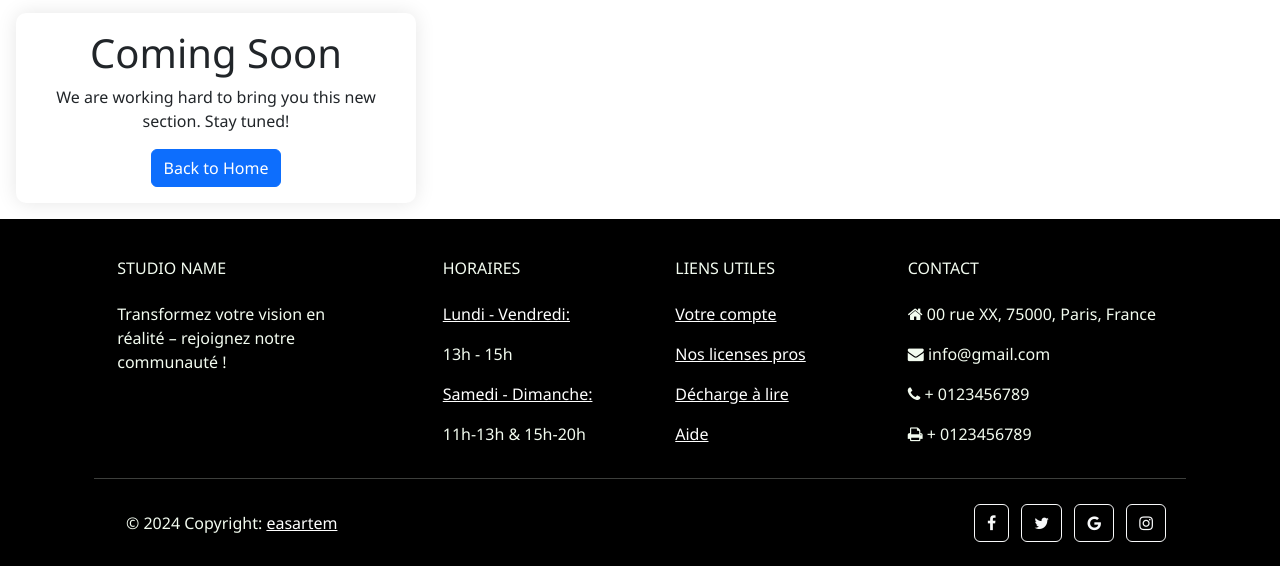
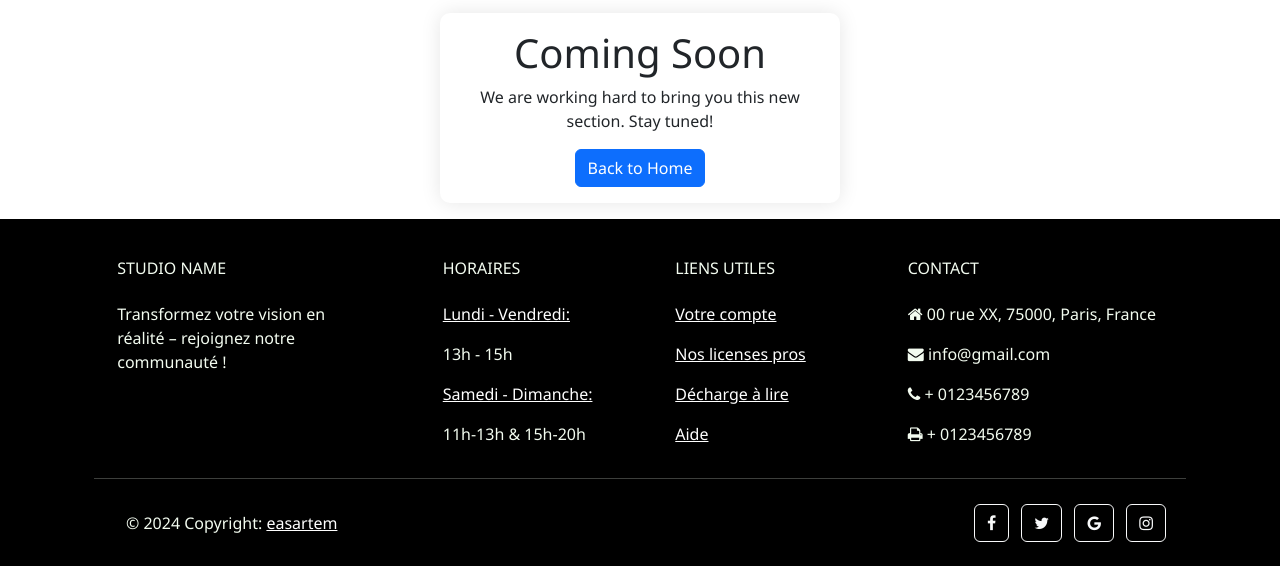
Before and after one commit to easartem/CS50, a Flask app: page /artistes in a window 1280 px wide. Shown: the part 91-657 px from the top of the page. Run offline with Flask 3, Linux system fonts and the light colour scheme; data comes from the database, SQL or seed files in the repository; some libraries are stand-ins or nearby versions.

Commit message:
Thu, Jun 20, 2024, 5:57 PM +02:00

```diff
--- a/project/templates/showcase/artistes.html
+++ b/project/templates/showcase/artistes.html
@@ -16,7 +16,7 @@
 }
 </style>
 
-<div class="card text-center m-3">
+<div class="card text-center my-3">
     <div class="card-body">
         <h1 class="card-title">Coming Soon</h1>
         <p class="card-text">We are working hard to bring you this new section. Stay tuned!</p>
```
